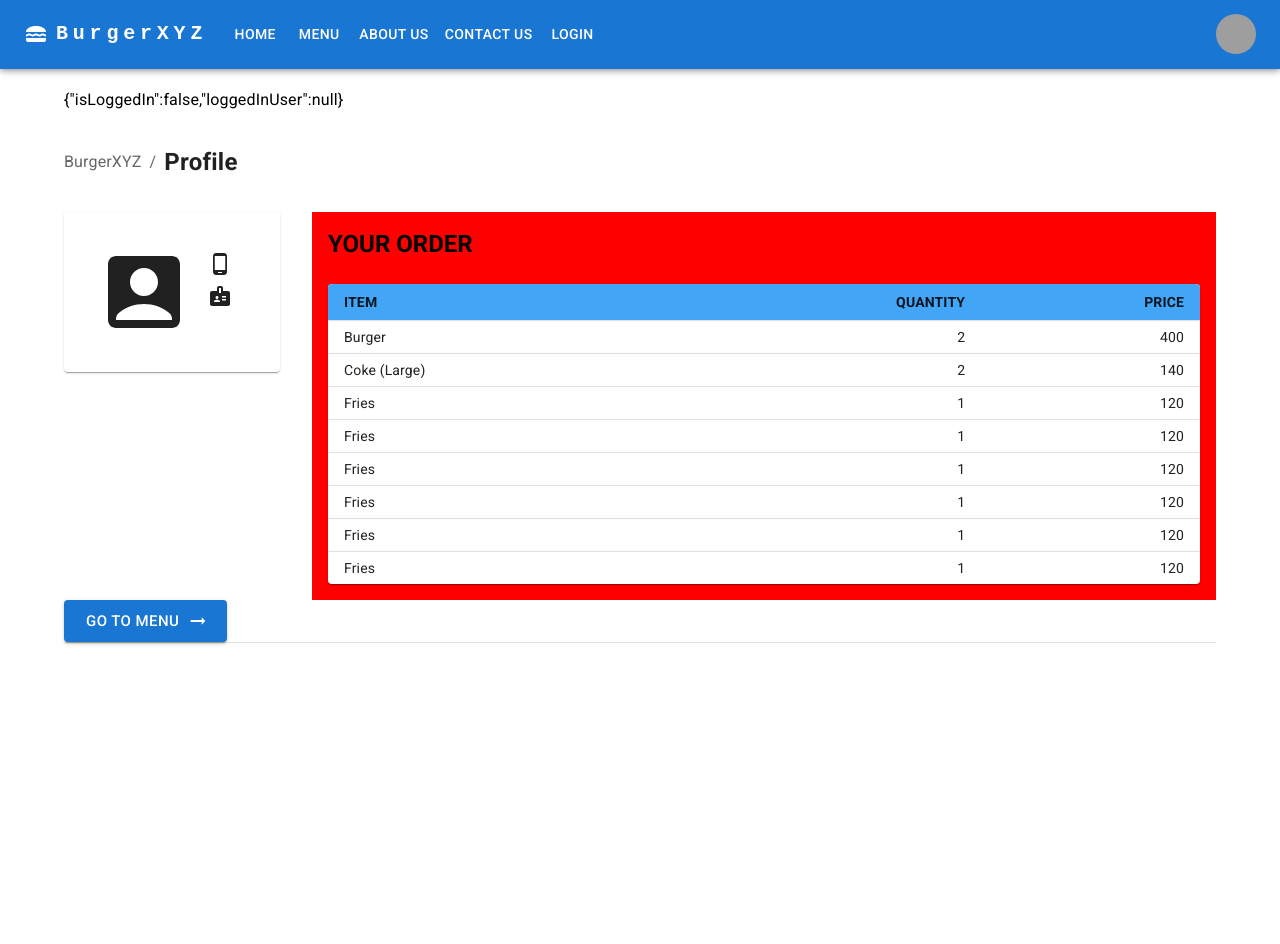
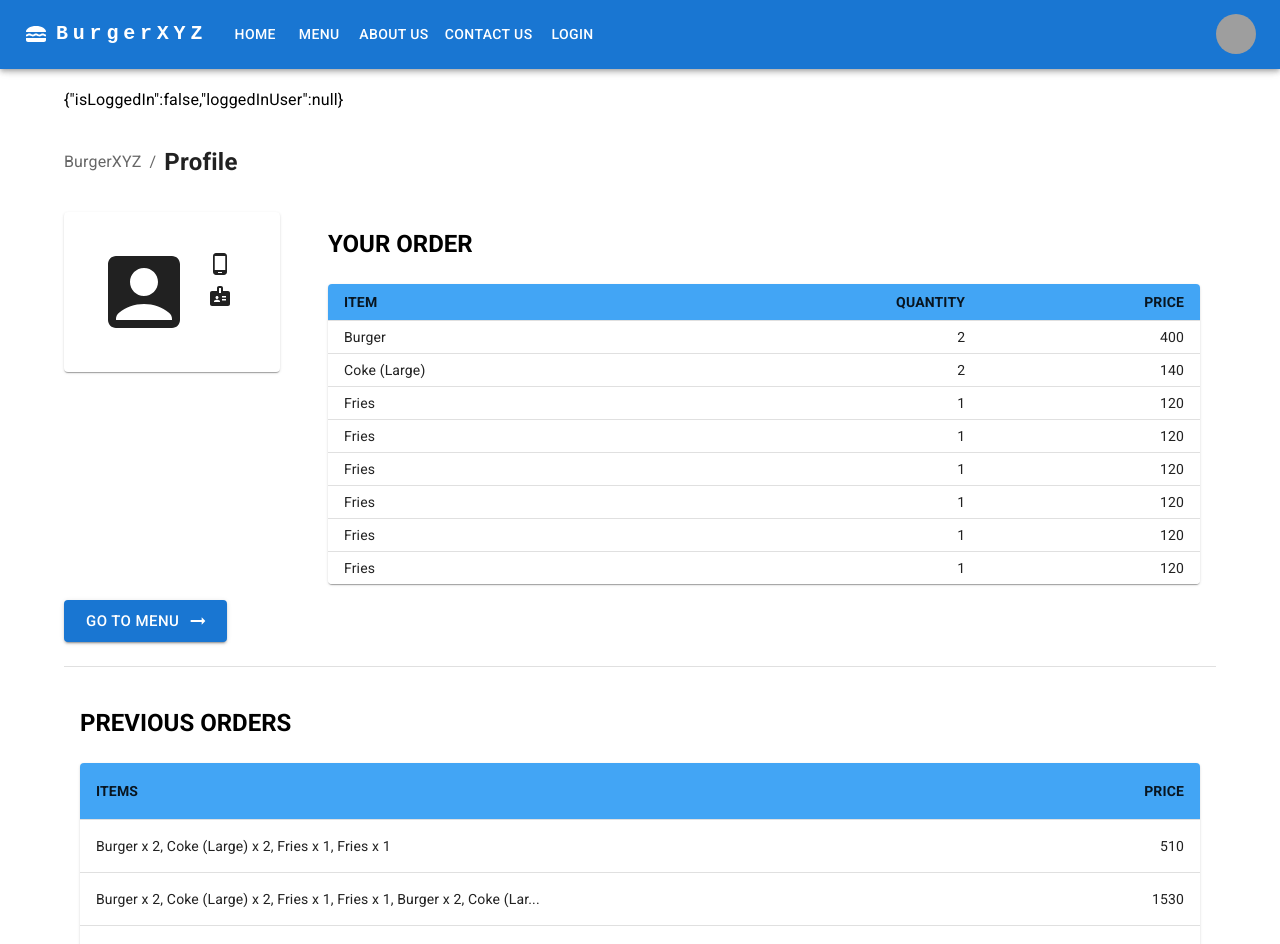
Before and after one commit to devDogra/driveThruAppFrontend, a React (Vite) app: page / in a window 1280 px wide. Shown: the top 944 px of the page. Before the commit the page ends 800 px from the top, so only its background shows below. Built offline with nearby package versions, Linux system fonts and the light colour scheme; grey boxes are pictures that could not be loaded.

Commit message:
Create PreviousOrdersTable component

```diff
--- a/package.json
+++ b/package.json
@@ -17,6 +17,7 @@
     "@mui/material": "^5.14.14",
     "@mui/styled-engine-sc": "^6.0.0-alpha.2",
     "axios": "^1.5.1",
+    "nanoid": "^5.0.2",
     "react": "^18.2.0",
     "react-dom": "^18.2.0",
     "react-iframe": "^1.8.5",
--- /dev/null
+++ b/src/components/PreviousOrdersTable/PreviousOrdersTable.jsx
@@ -0,0 +1,118 @@
+import * as React from 'react';
+import Table from '@mui/material/Table';
+import TableBody from '@mui/material/TableBody';
+import TableCell from '@mui/material/TableCell';
+import TableContainer from '@mui/material/TableContainer';
+import TableHead from '@mui/material/TableHead';
+import TableRow from '@mui/material/TableRow';
+import Typography from '@mui/material/Typography'
+import Paper from '@mui/material/Paper';
+import Tooltip from '@mui/material/Tooltip'
+import { blueGrey } from '@mui/material/colors';
+import { nanoid } from 'nanoid';
+
+function getOrderItem(name, price, quantity) {
+  return {
+    item: {
+      name,
+      price,
+    },
+    quantity,
+  }
+
+}
+
+
+function getOrder(big) {
+    const order = {
+        items: [
+            getOrderItem('Burger', 200, 2),
+            getOrderItem('Coke (Large)', 70, 2),
+            getOrderItem('Fries', 120, 1),
+            getOrderItem('Fries', 120, 1),
+        ],
+        id: nanoid(),
+    }
+    if (big) {
+        order.items = [...order.items, ...order.items, ...order.items]
+    }
+    return order;
+}
+
+const orders = [
+    getOrder(),
+    getOrder(true),
+    getOrder(),
+]
+
+console.log({orders});
+
+function getOrderStringAndPrice(order) {
+    let totalPrice = 0;
+
+    let orderString = order.items
+        .map(orderItem => {
+            const { name, price } = orderItem.item;
+            const quantity = orderItem.quantity;
+            const result = `${name} x ${quantity}`
+            totalPrice += price;
+            return result;
+        })
+        .join(", ");
+
+
+    const TRIM_LENGTH = 75;
+    let trimmedOrderString = orderString.length > 75
+            ? orderString.substring(0, TRIM_LENGTH+1 - 3) + "..."
+            : null
+
+    return [orderString, totalPrice, trimmedOrderString];
+}
+
+export default function PreviousOrdersTable() {
+  return (
+    <TableContainer component={Paper} sx={{maxHeight: 300}}>
+      <Table stickyHeader sx={{ minWidth: 650, "& .MuiTableRow-root:hover": {
+      backgroundColor: blueGrey[50],
+
+    } }} aria-label="a sparse table" >
+        <TableHead >
+          <TableRow hover>
+            <TableCell sx={{bgcolor: 'primary.light'}}>
+              <Typography variant="p" fontWeight="bold" textTransform="uppercase">Items</Typography>
+            </TableCell>
+
+            <TableCell sx={{bgcolor: 'primary.light'}} align="right">
+              <Typography variant="p" fontWeight="bold" textTransform="uppercase">Price</Typography>
+            </TableCell>
+
+          </TableRow>
+        </TableHead>
+        <TableBody>
+          {orders.map((order) => (
+            <TableRow
+              key={order.id}
+              sx={{ '&:last-child td, &:last-child th': { border: 0 }, hover: {
+                bgcolor:'red'
+              } }}
+            >
+                {
+                    (() => {
+                        const [orderString, totalPrice, trimmedOrderString] = getOrderStringAndPrice(order);
+                        return (
+                            <>
+                                <Tooltip title={trimmedOrderString && orderString}>
+                                    <TableCell component="th" scope="row">{trimmedOrderString || orderString}</TableCell>
+                                </Tooltip>
+                                <TableCell align="right">{totalPrice}</TableCell>
+                            </>
+                        );
+                    })()
+                }
+            </TableRow>
+          ))}
+        </TableBody>
+      </Table>
+    </TableContainer>
+  );
+}
--- a/src/pages/ProfilePage/ProfilePage.jsx
+++ b/src/pages/ProfilePage/ProfilePage.jsx
@@ -13,6 +13,7 @@ import BadgeIcon from '@mui/icons-material/Badge';
 import AccountBoxIcon from '@mui/icons-material/AccountBox';
 import Paper from '@mui/material/Paper'
 import YourOrderTable from "../../components/YourOrderTable/YourOrderTable";
+import PreviousOrdersTable from "../../components/PreviousOrdersTable/PreviousOrdersTable";
 
 export default function ProfilePage() {
   const {
@@ -71,7 +72,7 @@ export default function ProfilePage() {
         </Paper>
           </Box>
 
-        <Box your-order sx={{ flexGrow:1, p:2, bgcolor:'red' }}>
+        <Box your-order sx={{ flexGrow:1, p:2  }}>
           <Typography variant="h5" textTransform="uppercase" fontWeight="bold" mb={3}>
             Your Order
           </Typography>
@@ -81,7 +82,15 @@ export default function ProfilePage() {
 
       <Button variant="contained" size="large" endIcon={<ArrowRightAltIcon />}>Go to Menu </Button>
 
-      <Divider sx={{ borderBottomWidth: 1 }}></Divider>
+      <Divider sx={{ borderBottomWidth: 1, my: 3 }}></Divider>
+
+      <Box prev-orders sx={{ flexGrow:1, p:2, mt:2  }}>
+          <Typography variant="h5" textTransform="uppercase" fontWeight="bold" mb={3}>
+            Previous Orders
+          </Typography>
+          {/* <YourOrderTable></YourOrderTable> */}
+          <PreviousOrdersTable></PreviousOrdersTable>
+        </Box>
     </>
   )
 
```
Also changed, not shown: 1 other file (tests, documents, lock files or other folders).
